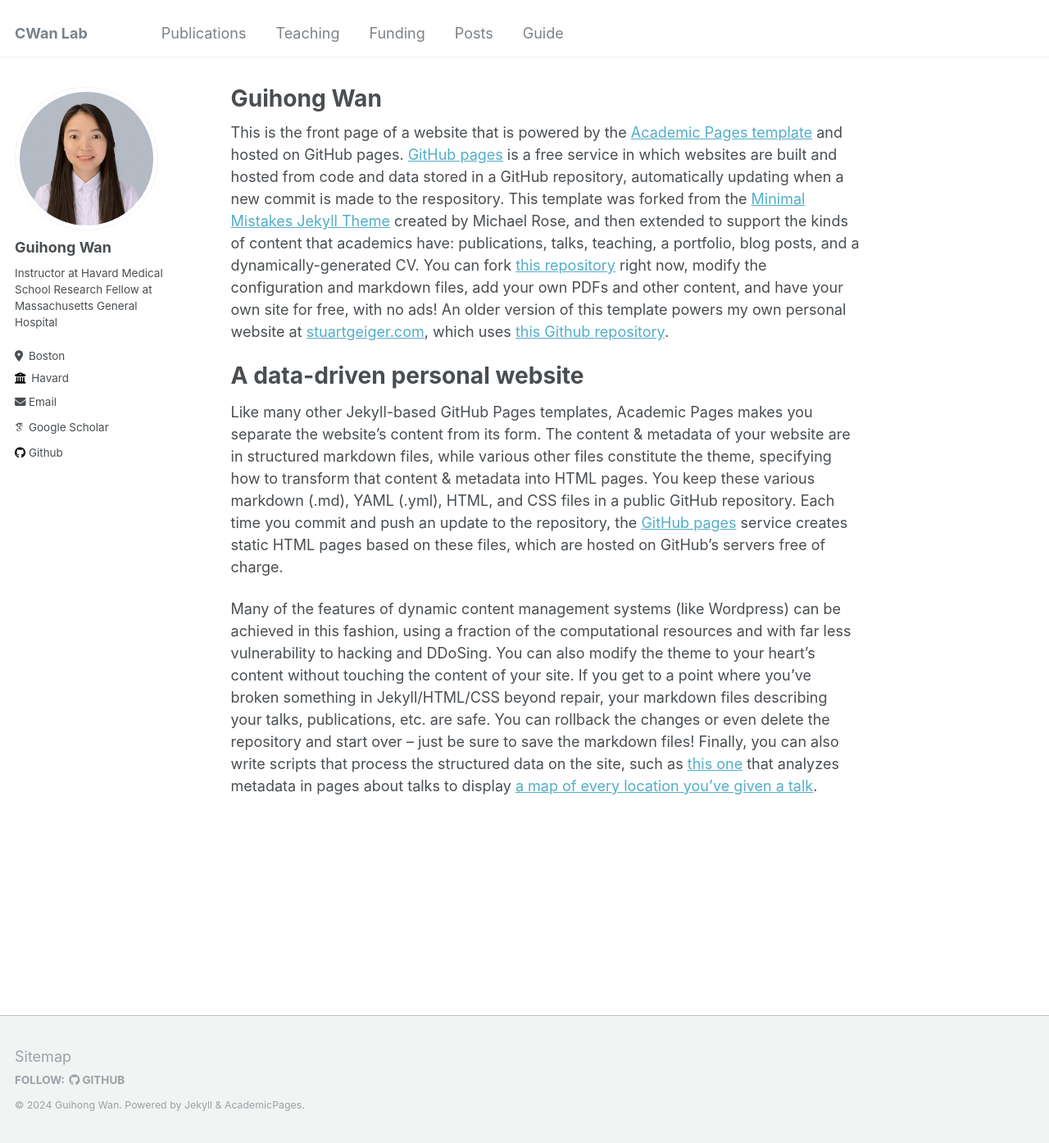
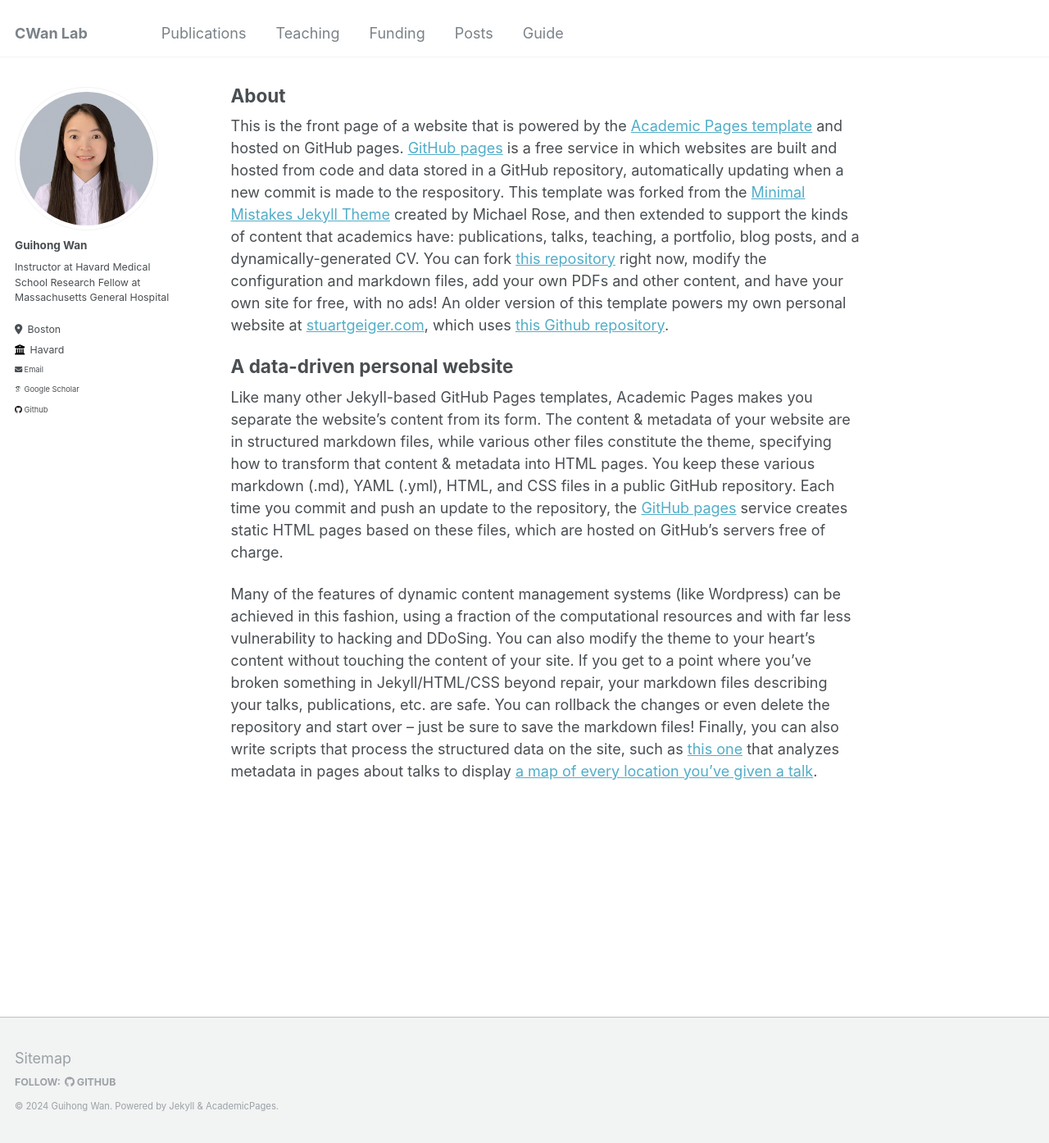
Before and after one commit to cwanlab/cwanlab.github.io, a Jekyll site: the page built from _pages/about.md, in a window 1280 px wide and 1394 px high. Shown: the whole window at 82% size. Built offline with Jekyll 4.4.1, drawn with Linux system fonts in a browser that asks for light colours; some web fonts are replaced.

Commit message:
change type size
change type size

```diff
--- a/_pages/about.md
+++ b/_pages/about.md
@@ -1,6 +1,6 @@
 ---
 permalink: /
-title: "Guihong Wan"
+title: "About"
 author_profile: true
 redirect_from:
   - /about/
--- a/_sass/_variables.scss
+++ b/_sass/_variables.scss
@@ -33,14 +33,14 @@ $header-font-family         : $sans-serif;
 $caption-font-family        : $serif;
 
 /* type scale */
-$type-size-1                : 2.441em;  // ~39.056px
-$type-size-2                : 1.953em;  // ~31.248px
-$type-size-3                : 1.563em;  // ~25.008px
-$type-size-4                : 1.25em;   // ~20px
-$type-size-5                : 1em;      // ~16px
-$type-size-6                : 0.75em;   // ~12px
-$type-size-7                : 0.6875em; // ~11px
-$type-size-8                : 0.625em;  // ~10px
+$type-size-1                : 1.953em;  // ~31.248px
+$type-size-2                : 1.563em;  // ~25.008px
+$type-size-3                : 1.25em;   // ~20px
+$type-size-4                : 1em;      // ~16px
+$type-size-5                : 0.75em;   // ~12px
+$type-size-6                : 0.6875em; // ~11px
+$type-size-7                : 0.625em;  // ~10px
+$type-size-8                : 0.5em;
 
 /* masthead properties */
 $masthead-height            : 70px;
```
Also changed, not shown: 2 other files.
